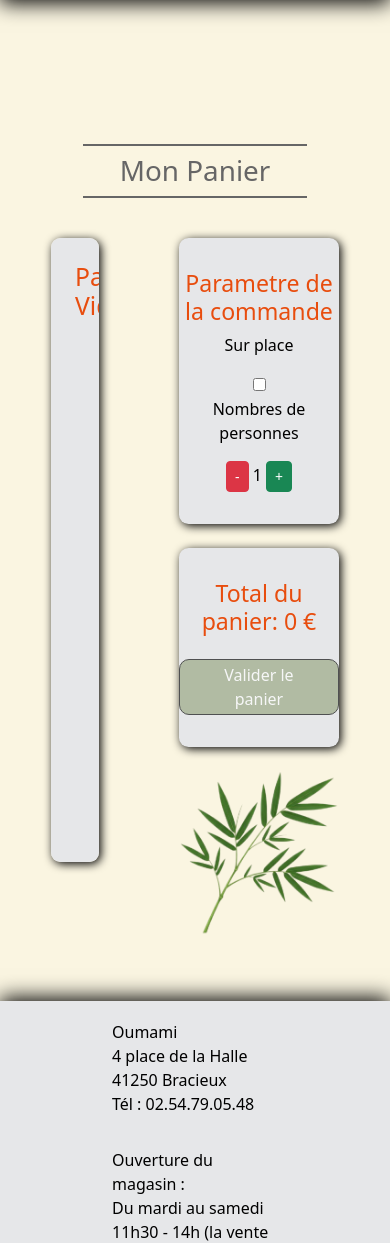
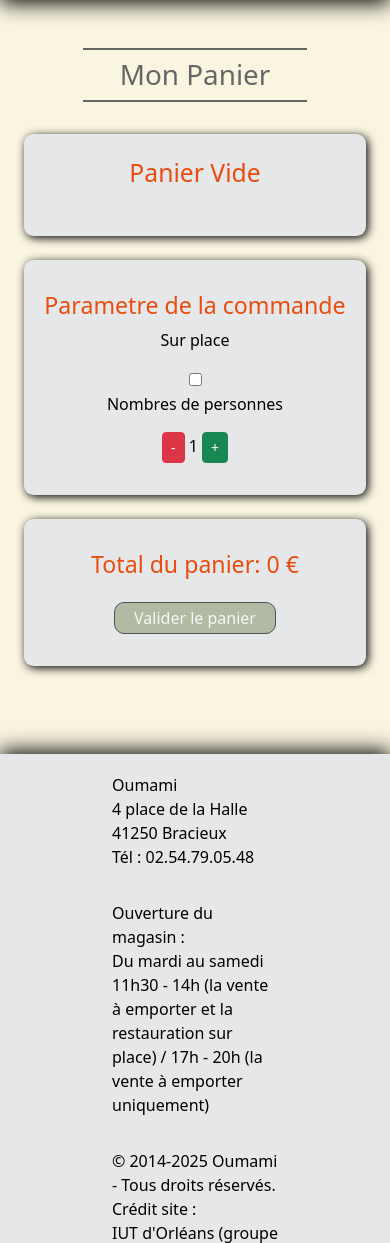
Before and after one commit to JorisVachey/SAE_Projet_groupe_9, a Flask app: page /panier/ in a window 390 px wide. Shown: the part 70-1313 px from the top of the page. Run offline with Flask 3, Linux system fonts and the light colour scheme; the visitor is signed in with stand-in values (Sample User, id 1); data that the repository does not hold is empty; parts of the project's set-up code (start-up, migrations or seed data) failed here and were passed over; some libraries are stand-ins or nearby versions.

Commit message:
realisation du responsive panier

```diff
--- a/monApp/static/css/panier.css
+++ b/monApp/static/css/panier.css
@@ -130,3 +130,27 @@ h3 {
     height: auto;
     margin-left: auto;
 }
+
+@media screen and (max-width: 600px) {
+
+    .block {
+        margin-top: 3em;
+    }
+
+    .panier {
+        flex-direction: column;
+        padding: 1.5em;
+        gap:1.5em;
+        margin-top: 0;
+    }
+
+    .feuille {
+        display: none;
+    }
+
+    .panier .liste_plats article {
+        justify-content: space-between;
+        gap: 2em;
+        flex-wrap: wrap;
+    }
+}
--- a/monApp/static/css/styles_contact.css
+++ b/monApp/static/css/styles_contact.css
@@ -65,7 +65,7 @@ main button {
 
 @media screen and (max-width: 600px) {
     .page-titre{
-    margin-top: 3em;
+        margin-top: 3em;
     }
 
     #contact {
--- a/monApp/templates/panier.html
+++ b/monApp/templates/panier.html
@@ -23,7 +23,7 @@
                             <img src="{{ url_for('static', filename=cp.plat.cheminImg) }}" alt="image {{cp.plat.nomP}}">
                             <div>
                                 <p>{{ cp.plat.nomP }}</p>
-                                <p>Unité : {{ cp.plat.prixP }} €</p>
+                                <p>Unité : {{ cp.plat.prixP }}€</p>
                             </div>
                             <div class="nombre">
                                 <form action="{{ url_for('modifier_quantite_plat', id_p=cp.idP, action='maj_directe') }}" method="post" class="form-quantite">
@@ -33,7 +33,7 @@
                                         onchange="this.form.submit()"
                                         class="input-style-panier">
 
-                                    <span>{{ cp.quantiteP * cp.plat.prixP }} €</span>
+                                    <span>{{ cp.quantiteP * cp.plat.prixP }}€</span>
                                 </form>
                             </div>
                             <div class="corbeille">
@@ -54,7 +54,7 @@
                             <img src="{{ url_for('static', filename=cf.formule.cheminImg) }}" alt="image {{cf.formule.nomP}}">
                             <div>
                                 <p>{{ cf.formule.nomF }}</p>
-                                <p>Unité : {{ cf.formule.prixF }}</p>
+                                <p>Unité : {{ cf.formule.prixF }}€</p>
                             </div>
                             <div style="margin-right: 4em;">
                                 {% for c in cf.formule.plats %}
@@ -69,7 +69,7 @@
                                         onchange="this.form.submit()"
                                         class="input-style-panier">
 
-                                    <span>{{ cf.quantiteF * cf.formule.prixF }} €</span>
+                                    <span>{{ cf.quantiteF * cf.formule.prixF }}€</span>
                                 </form>
                             </div>
                             <div class="corbeille">
```
